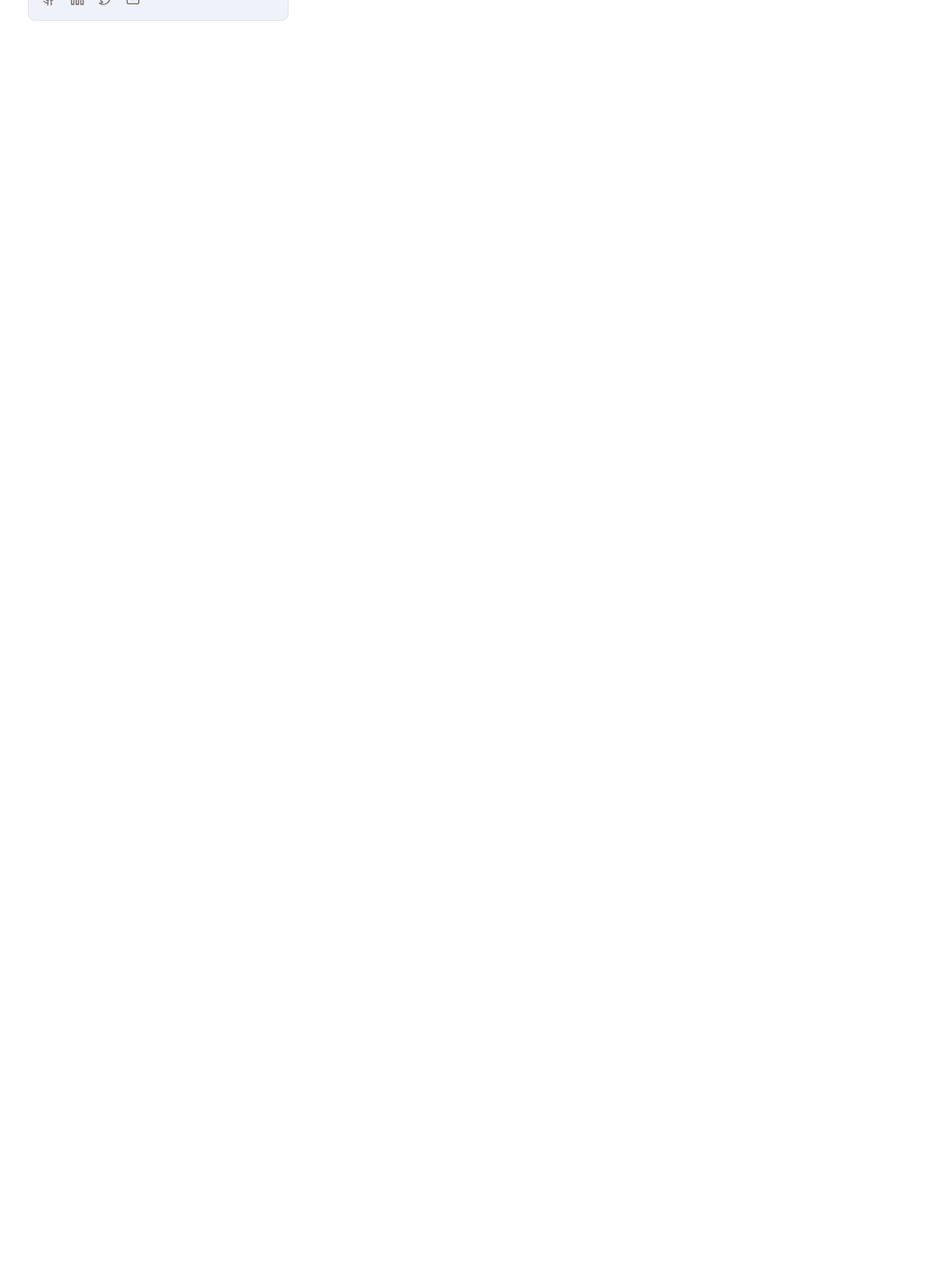
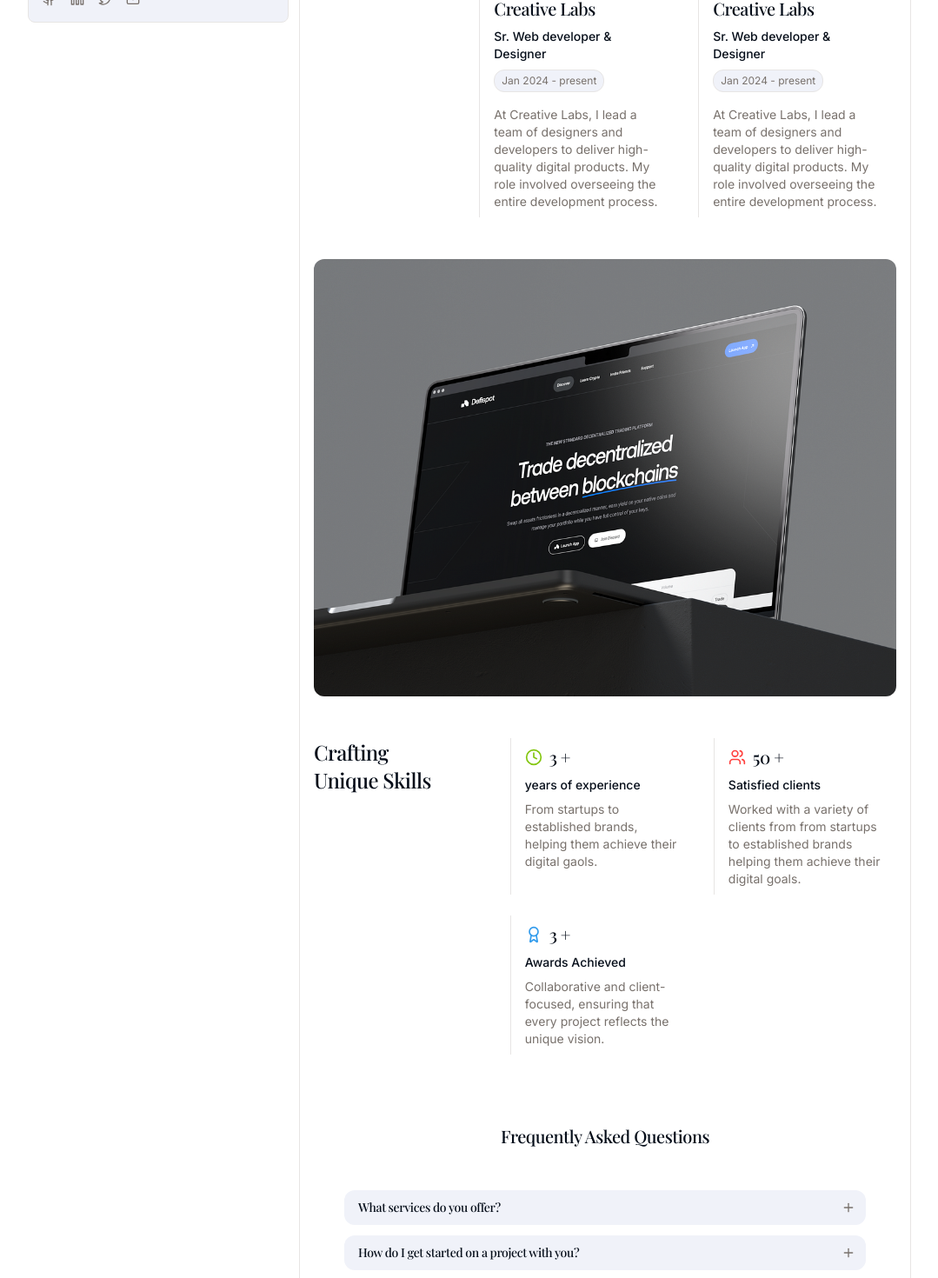
Before and after one commit to wyasyn/folio-blog, a Next.js app: page /about in a window 1280 px wide. Shown: the part 580-2050 px from the top of the page at 87% size, without its empty margins (100-1179 px from the left). Before the commit the page ends 800 px from the top, so only its background shows below. Built offline with nearby package versions, Linux system fonts and the light colour scheme; a web font is replaced by a local one.

Commit message:
about page updated, added experience and skills

```diff
--- /dev/null
+++ b/app/(root)/about/_components/Experience.tsx
@@ -0,0 +1,32 @@
+export default function Experience() {
+  return (
+    <div className="flex gap-10 sm:gap-[5rem] lg:gap-[4rem] flex-col sm:flex-row">
+      <h2 className="text-2xl">Experiences</h2>
+      <div className="grid gap-6 lg:grid-cols-2">
+        <ExperienceCard />
+        <ExperienceCard />
+        <ExperienceCard />
+        <ExperienceCard />
+      </div>
+    </div>
+  );
+}
+
+const ExperienceCard = () => {
+  return (
+    <article className="border-l px-4 py-2">
+      <h4 className="text-xl capitalize">Creative Labs</h4>
+      <h5 className="text-foreground font-medium my-2">
+        Sr. Web developer & Designer
+      </h5>
+      <span className="px-2 text-xs mb-4 block w-fit py-1 bg-secondary border rounded-xl">
+        Jan 2024 - present
+      </span>
+      <p className="max-w-[30ch]">
+        At Creative Labs, I lead a team of designers and developers to deliver
+        high-quality digital products. My role involved overseeing the entire
+        development process.
+      </p>
+    </article>
+  );
+};
--- /dev/null
+++ b/app/(root)/about/_components/FaqCard.tsx
@@ -0,0 +1,55 @@
+"use client";
+
+import { Minus, Plus } from "lucide-react";
+import { useState } from "react";
+import { AnimatePresence, motion } from "motion/react";
+
+export default function FaqCard({
+  question,
+  answer,
+}: {
+  question: string;
+  answer: string;
+}) {
+  const [showAnswer, setShowAnswer] = useState(false);
+  return (
+    <div>
+      <div className="bg-secondary rounded-xl flex items-center justify-between">
+        <h2 className="px-4">{question}</h2>
+        <AnimatePresence>
+          {showAnswer ? (
+            <motion.button
+              initial={{ opacity: 0 }}
+              animate={{ opacity: 1 }}
+              exit={{ opacity: 0 }}
+              transition={{ duration: 0.3, ease: "easeInOut" }}
+              className=" p-3"
+              onClick={() => setShowAnswer(false)}
+            >
+              {" "}
+              <Minus className="w-4 h-4" />{" "}
+            </motion.button>
+          ) : (
+            <motion.button className=" p-3" onClick={() => setShowAnswer(true)}>
+              {" "}
+              <Plus className="w-4 h-4" />{" "}
+            </motion.button>
+          )}
+        </AnimatePresence>
+      </div>
+      <AnimatePresence>
+        {showAnswer && (
+          <motion.p
+            initial={{ opacity: 0 }}
+            animate={{ opacity: 1 }}
+            exit={{ opacity: 0 }}
+            transition={{ duration: 0.3, ease: "easeInOut" }}
+            className="p-4"
+          >
+            {answer}
+          </motion.p>
+        )}
+      </AnimatePresence>
+    </div>
+  );
+}
--- /dev/null
+++ b/app/(root)/about/_components/Faqs.tsx
@@ -0,0 +1,15 @@
+import { FAQs } from "@/lib/stats";
+import FaqCard from "./FaqCard";
+
+export default function Faqs() {
+  return (
+    <div className="my-[5rem]">
+      <h2 className="text-xl text-center mb-12">Frequently Asked Questions</h2>
+      <div className="max-w-[600px] mx-auto grid gap-3">
+        {FAQs.map((faq, index) => (
+          <FaqCard question={faq.question} answer={faq.answer} key={index} />
+        ))}
+      </div>
+    </div>
+  );
+}
--- /dev/null
+++ b/app/(root)/about/_components/Stats.tsx
@@ -0,0 +1,59 @@
+import { stats } from "@/lib/stats";
+import { LucideProps } from "lucide-react";
+import { ForwardRefExoticComponent, RefAttributes } from "react";
+
+export default function Stats() {
+  return (
+    <div className="flex gap-10 sm:gap-[5rem] lg:gap-[4rem] flex-col sm:flex-row">
+      <h2 className="text-2xl capitalize">Crafting Unique skills</h2>
+      <div className="grid gap-6 lg:grid-cols-2">
+        {stats.map((stat, index) => (
+          <StatsCard
+            title={stat.name}
+            color={stat.color}
+            descriptions={stat.descriptions}
+            Icon={stat.icon}
+            value={stat.value}
+            key={index}
+          />
+        ))}
+      </div>
+    </div>
+  );
+}
+
+const StatsCard = ({
+  title,
+  color,
+  Icon,
+  descriptions,
+  value,
+}: {
+  title: string;
+  color: string;
+  value: number;
+  descriptions: string;
+  Icon: ForwardRefExoticComponent<
+    Omit<LucideProps, "ref"> & RefAttributes<SVGSVGElement>
+  >;
+}) => {
+  return (
+    <article className="border-l px-4 py-2">
+      <div className="flex items-center gap-2">
+        <span
+          style={{
+            color: color,
+          }}
+        >
+          <Icon className="w-5 h-5" />
+        </span>
+
+        <h4 className="text-xl capitalize">{value} +</h4>
+      </div>
+
+      <h5 className="text-foreground font-medium my-2">{title}</h5>
+
+      <p className="max-w-[30ch]">{descriptions}</p>
+    </article>
+  );
+};
--- a/app/(root)/about/page.tsx
+++ b/app/(root)/about/page.tsx
@@ -1,3 +1,9 @@
+import Image from "next/image";
+import Experience from "./_components/Experience";
+import laptopImage from "@/assets/original-635266f60586f8b46bcc4305c43727ce.png";
+import Stats from "./_components/Stats";
+import Faqs from "./_components/Faqs";
+
 export default function page() {
   return (
     <div id="about">
@@ -6,7 +12,22 @@ export default function page() {
       <p className="max-w-[30ch]">
         Learn more about who I am, what I do, and what inspires me.
       </p>
-      <div className="my-[3rem]">content</div>
+      <div className="my-[3rem]">
+        <Experience />
+        <div>
+          <Image
+            src={laptopImage.src}
+            width={laptopImage.width}
+            height={laptopImage.height}
+            alt={laptopImage.src}
+            placeholder="blur"
+            blurDataURL={laptopImage.blurDataURL}
+            className="object-cover w-full rounded-xl my-12"
+          />
+        </div>
+        <Stats />
+        <Faqs />
+      </div>
     </div>
   );
 }
--- a/app/(root)/blog/page.tsx
+++ b/app/(root)/blog/page.tsx
@@ -1,3 +1,12 @@
 export default function page() {
-  return <div id="blog">blog page</div>;
+  return (
+    <div id="blog">
+      <small className="uppercase text-primary">Blog</small>
+      <h2 className="capitalize text-3xl my-3">A glimpse into my world</h2>
+      <p className="max-w-[30ch]">
+        Learn more about who I am, what I do, and what inspires me.
+      </p>
+      <div className="my-[3rem]">blog content</div>
+    </div>
+  );
 }
--- a/components/Pagination.tsx
+++ b/components/Pagination.tsx
@@ -7,7 +7,7 @@ export default function Pagination() {
         <button className="hover:text-foreground duration-300 transition-all p-2 border rounded-lg hover:border-foreground">
           <ChevronLeft className="w-5 h-5" />
         </button>
-        <div className="flex items-center justify-center gap-4">
+        <div className="flex items-center justify-center gap-2">
           <button className="hover:text-foreground duration-300 transition-all p-2 border rounded-lg hover:border-foreground">
             1
           </button>
--- /dev/null
+++ b/lib/stats.ts
@@ -0,0 +1,58 @@
+import { Award, Clock, Users } from "lucide-react";
+
+const yearsOfExp = new Date().getFullYear() - 2022;
+
+export const stats = [
+  {
+    name: "years of experience",
+    value: yearsOfExp,
+    icon: Clock,
+    color: "#83c60f",
+    descriptions:
+      "From startups to established brands, helping them achieve their digital gaols.",
+  },
+  {
+    name: "Satisfied clients",
+    value: 50,
+    icon: Users,
+    color: "#ff423f",
+    descriptions:
+      "Worked with a variety of clients from from startups to established brands helping them achieve their digital goals.",
+  },
+  {
+    name: "Awards Achieved",
+    value: yearsOfExp,
+    icon: Award,
+    color: "#319bec",
+    descriptions:
+      "Collaborative and client-focused, ensuring that every project reflects the unique vision.",
+  },
+];
+
+export const FAQs = [
+  {
+    question: " What services do you offer?",
+    answer:
+      "I offer a range of services including web design, branding, digital marketing, UI/UX etc, each project is tailored to meet your unique needs and goals.",
+  },
+  {
+    question: " How do I get started on a project with you?",
+    answer:
+      "I offer a range of services including web design, branding, digital marketing, UI/UX etc, each project is tailored to meet your unique needs and goals.",
+  },
+  {
+    question: " Can you help with creative direction or ideas?",
+    answer:
+      "I offer a range of services including web design, branding, digital marketing, UI/UX etc, each project is tailored to meet your unique needs and goals.",
+  },
+  {
+    question: " What is your pricing structure?",
+    answer:
+      "I offer a range of services including web design, branding, digital marketing, UI/UX etc, each project is tailored to meet your unique needs and goals.",
+  },
+  {
+    question: " Do you work with international clients?",
+    answer:
+      "I offer a range of services including web design, branding, digital marketing, UI/UX etc, each project is tailored to meet your unique needs and goals.",
+  },
+];
```
Also changed, not shown: assets/original-635266f60586f8b46bcc4305c43727ce.png (added).
